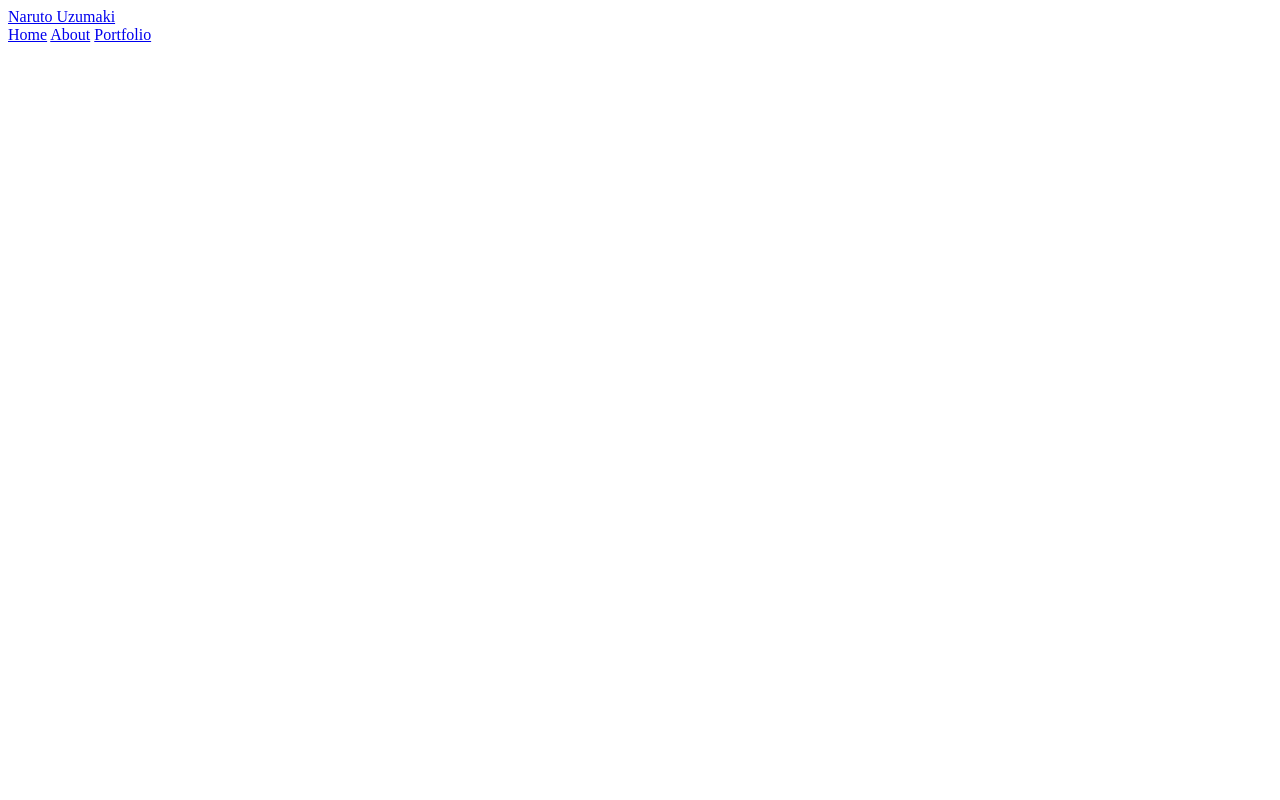
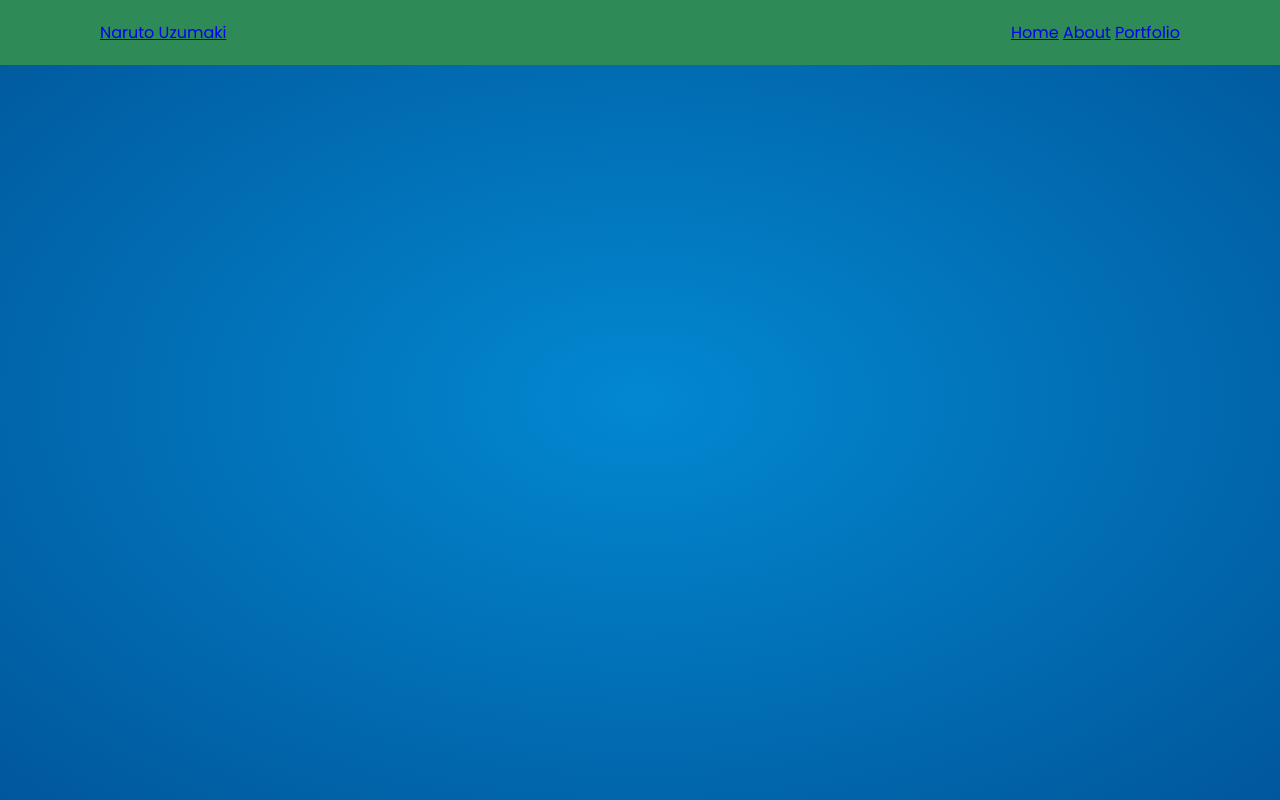
Before and after one commit to Clucas0311/portfolio-website, a plain HTML site: page index.html in a window 1280 px wide. Drawn offline with Linux system fonts and the light colour scheme.

Commit message:
style: gave navbar color

```diff
--- a/index.html
+++ b/index.html
@@ -4,6 +4,10 @@
 <head>
     <meta charset="UTF-8">
     <meta name="viewport" content="width=device-width, initial-scale=1.0">
+    <link rel="preconnect" href="https://fonts.googleapis.com">
+    <link rel="preconnect" href="https://fonts.gstatic.com" crossorigin>
+    <link href="https://fonts.googleapis.com/css2?family=Poppins&display=swap" rel="stylesheet">
+    <link rel="stylesheet" href="style.css">
     <title>Home</title>
 </head>
 
--- a/style.css
+++ b/style.css
@@ -0,0 +1,24 @@
+* {
+  margin: 0;
+  padding: 0;
+  font-family: "Poppins", sans-serif;
+  box-sizing: border-box;
+}
+
+body {
+  min-height: 100vh;
+  background: radial-gradient(#0288d1, #01579b);
+}
+
+.header {
+  position: fixed;
+  top: 0;
+  left: 0;
+  width: 100%;
+  padding: 20px 100px;
+  background: seagreen;
+  display: flex;
+  justify-content: space-between;
+  align-items: center;
+  z-index: 100;
+}
```
Also changed, not shown: about.html (+4 -0 lines), portfolio.html (+4 -0 lines).
